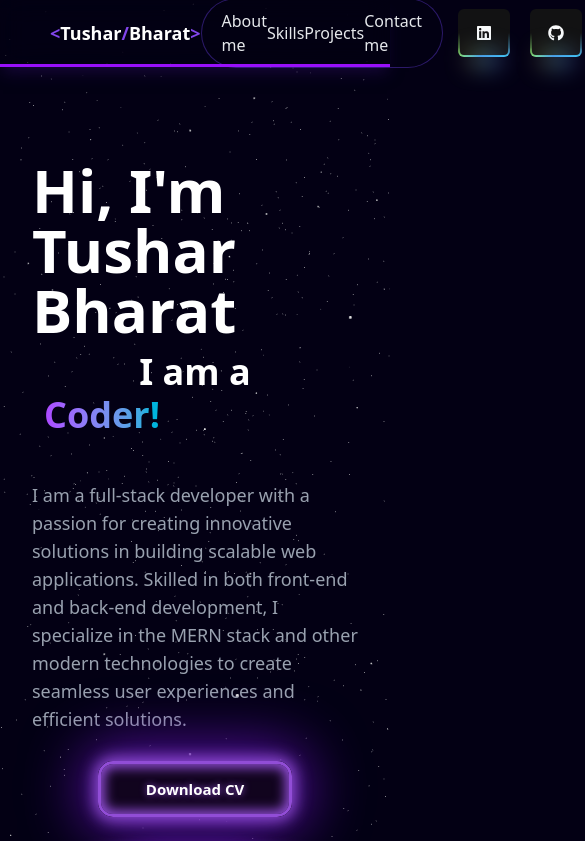
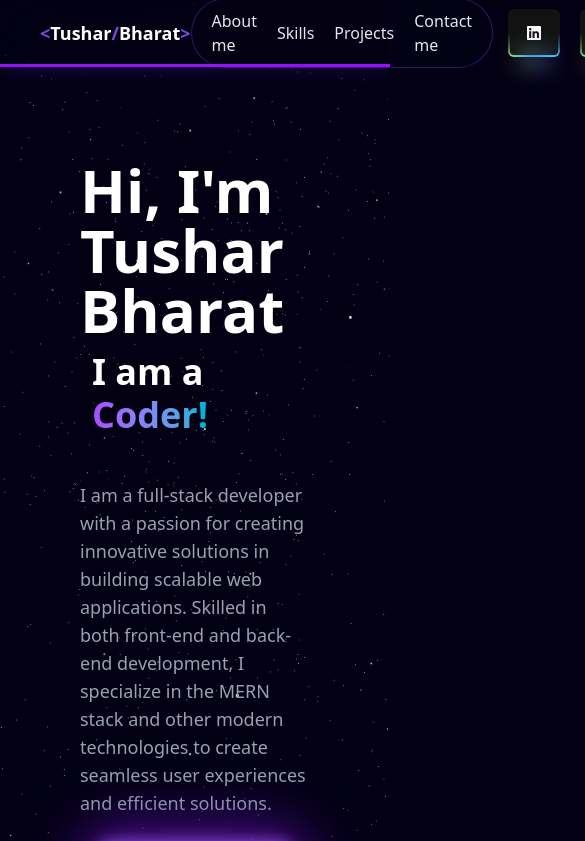
Before and after one commit to tushar591/Portfolio, a Next.js app: page / in a window 390 px wide. Shown: the top 841 px of the page, 585 px wide, since content can reach past the window. Built offline with nearby package versions, Linux system fonts and the light colour scheme.

Commit message:
Added responsive Navbar

```diff
--- a/components/main/Navbar.tsx
+++ b/components/main/Navbar.tsx
@@ -7,7 +7,7 @@ import { ScrollProgress } from "@/components/magicui/scroll-progress";
 const Navbar = () => {
   return (
     <div className="w-full h-[65px] fixed top-0 shadow-lg shadow-[#2A0E61]/50 bg-[#03001417] backdrop-blur-md z-50 px-10">
-      <div className="w-full h-full flex flex-row items-center justify-between m-auto px-[10px]">
+      <div className="w-full h-full flex flex-row items-center justify-between m-auto px-[0px] md-px-[10px]">
         <a
           href="#about-me"
           className="h-auto w-auto flex flex-row items-center"
@@ -24,8 +24,8 @@ const Navbar = () => {
           </div>
         </a>
 
-        <div className="w-[500px] h-full flex flex-row items-center justify-between md:mr-20">
-          <div className="flex items-center justify-between w-full h-auto border border-[#7042f861] bg-[#0300145e] mr-[15px] px-[20px] py-[10px] rounded-full text-gray-200">
+        <div className="h-full flex flex-row items-center justify-between md:mr-20">
+          <div className="flex items-center gap-5 justify-between w-full h-auto border border-[#7042f861] bg-[#0300145e] mr-[15px] px-[20px] py-[10px] rounded-full text-gray-200">
             <a href="#about-me" className="cursor-pointer">
               About me
             </a>
--- a/components/sub/HeroContents.tsx
+++ b/components/sub/HeroContents.tsx
@@ -11,26 +11,28 @@ export default function HeroContents() {
     <motion.div
       initial="hidden"
       animate="visible"
-      className="flex flex-col md:flex-row items-center mx-auto justify-between px-4 md:px-20 mt-20 w-full z-[20]"
+      className="flex flex-row items-center justify-between px-20 mt-20 w-full z-[20]"
     >
-      {/* Text block: full width on mobile, half on md+ */}
-      <div className="w-full md:w-1/2 flex flex-col gap-5 justify-center text-start">
+      <div className="h-full w-50vw flex flex-col gap-5 justify-center m-auto text-start">
         <motion.div
           variants={slideInFromLeft(0.5)}
-          className="mt-20 text-6xl font-bold text-white max-w-[600px] w-auto h-auto"
+          className="flex flex-col gap-3 mt-20 text-6xl font-bold text-white max-w-[600px] w-auto h-auto"
         >
-          <span>
-            Hi, I&apos;m <span>Tushar Bharat</span>
-            <div className="m-3 text-4xl text-center md:text-left">
+          <span className="">
+            Hi, I&apos;m <span> Tushar Bharat </span>
+            <div className="m-3 justify-center align-center text-4xl">
               I am a
               <RotatingText
                 texts={["Fullstack Developer", "Coder!", "UI/UX Designer"]}
                 mainClassName="
-                  bg-gradient-to-r from-purple-500 to-cyan-500
-                  bg-clip-text text-transparent
-                  font-bold text-3xxl md:text-3xxl
-                  leading-tight overflow-hidden whitespace-nowrap
-                "
+
+    bg-gradient-to-r from-purple-500 to-cyan-500
+    bg-clip-text text-transparent
+    font-bold
+    text-3xxl md:text-3xxl
+    leading-tight
+    overflow-hidden whitespace-nowrap
+  "
                 staggerFrom="last"
                 initial={{ y: "100%" }}
                 animate={{ y: 0 }}
@@ -54,18 +56,16 @@ export default function HeroContents() {
           other modern technologies to create seamless user experiences and
           efficient solutions.
         </motion.p>
-
-        <div className="flex mt-3 justify-center">
+        <div className="flex mt-3 justify-center align-items-left max-w-[600px]">
           <motion.a variants={slideInFromLeft(1)}>
             <a href="#projects"><btn> Download CV</btn></a>
           </motion.a>
         </div>
       </div>
 
-      {/* Image block: hidden on mobile, flex on md+ */}
       <motion.div
         variants={slideInFromRight(0.8)}
-        className="hidden md:flex justify-center w-[30rem] h-[30rem]"
+        className="hidden  md:justify-center md:flex w-small h-small"
       >
         <Tilt
           className="w-48 h-48 sm:w-64 sm:h-64 md:w-[30rem] md:h-[30rem] border-4 border-purple-700 rounded-full"
@@ -85,5 +85,5 @@ export default function HeroContents() {
         </Tilt>
       </motion.div>
     </motion.div>
-);
+  );
 }
--- a/src/app/layout.tsx
+++ b/src/app/layout.tsx
@@ -30,7 +30,7 @@ export default function RootLayout({
     <html lang="en"
     >
       <body
-        className={`${geistSans.variable} ${geistMono.variable} antialiased bg-[#030014] overflow-y-scroll overflow-x-hidden`}
+        className={`${geistSans.variable} ${geistMono.variable} antialiased bg-[#030014] overflow-y-scroll`}
       >
         <StarsCanvas />
         <Navbar/>
--- a/src/app/page.tsx
+++ b/src/app/page.tsx
@@ -5,10 +5,14 @@ import Projects from '../../components/main/Projects';
 
 export default function Home() {
   return (
-   <main className='max-w-screen-xl mx-auto w-full px-4 sm:px-6 lg:px-8'>
+   <main className='h-full w-full '>
+    <div className='flex flex-col gap-20'>
         <Hero />
         <Skills />
         <Projects />
+
+    </div>
+
    </main>
   );
 }
```
